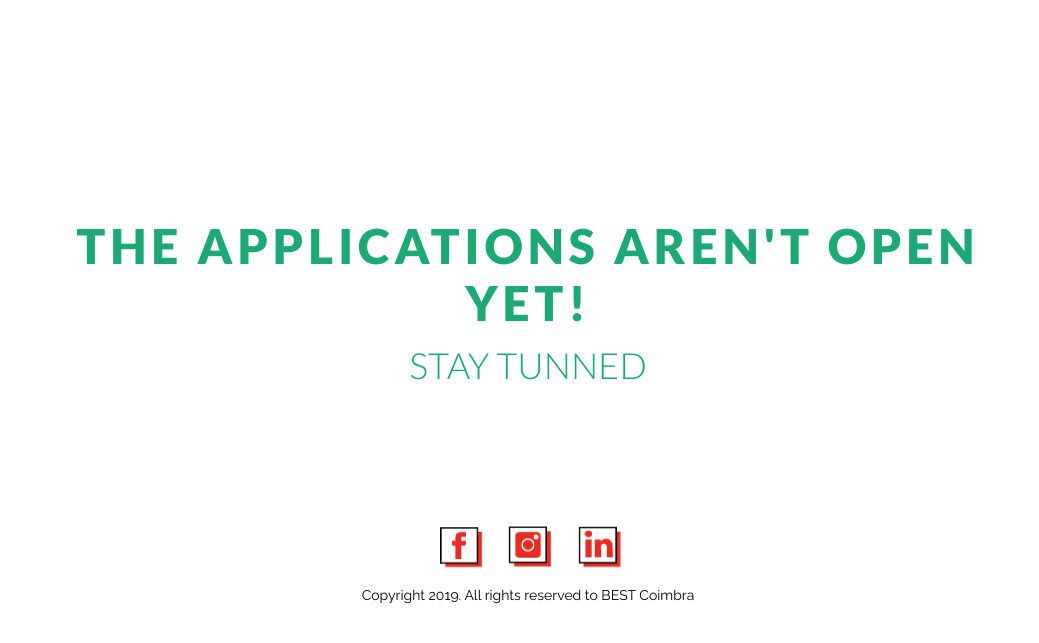
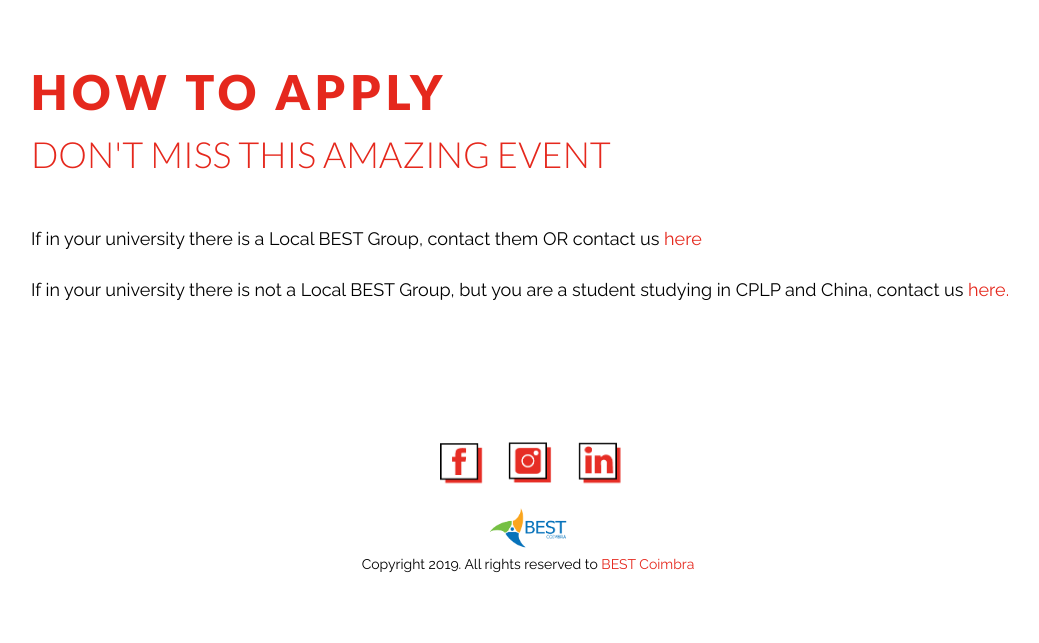
Before and after one commit to BESTCoimbra/website_cief, a PHP site: page /participant.html in a window 1280 px wide. Shown: the part 65-708 px from the top of the page, without its empty margins (112-1151 px from the left). Run offline with PHP 8.4, Linux system fonts and the light colour scheme; some libraries are stand-ins or nearby versions.

Commit message:
versão 2

```diff
--- a/css/style.css
+++ b/css/style.css
@@ -500,13 +500,24 @@ footer p{
     text-align: center;
     font-size: 16px;
 }
+.copyright{
+    text-align: center;
+}
 .redes_sociais{
+    margin-bottom: 1%;
     text-align: center;
-    margin-bottom: 1%;
 
 }
 .redes_sociais img{
     width: 5%;
+
+}
+.best{
+    text-align: center;
+}
+.best img{
+    width: 7%;
+
 }
 footer a{
     color: #E5281D;
@@ -602,6 +613,12 @@ footer a:hover{
     }
     .redes_sociais img{
         width: 8%;
+    }
+    #desktop_survival{
+    display: none;
+    }
+    #mobile_survival{
+    display: block;
     }
 
 }
@@ -770,18 +787,23 @@ footer a:hover{
 
 #participate_ind{
     margin: 0 10%;
-    margin-top: 22%;
-    text-align: center;
-    color: #1DA974;
+    margin-top: 10%;
+    color: #E5281D;
 }
-#participate_ind h2{
-    text-align: center;
+#participate_ind p{
+    color: black;
 }
+#participate_ind a{
+    color: #E5281D;
+}
+
 .slick-slide, .slider
 {
     height: 100px;
 }
-
+.text{
+    margin-top: 5%;
+}
 
 #schedule{
     margin: 0 15%;
@@ -809,3 +831,12 @@ footer a:hover{
 object{
     margin-top: 4%;
 }
+#desktop_survival{
+    display: block;
+}
+#mobile_survival{
+    display: none;
+}
+#mobile_survival a{
+    color: #196CB4;
+}
--- a/participant.html
+++ b/participant.html
@@ -71,17 +71,26 @@
         </header>
         <section id="participate_ind">
             <div class="container-fluid">
-                <h1>The Applications aren't open yet!</h1>
-                <h2>Stay Tunned</h2>
+                <h1>How to Apply</h1>
+                <h2>Don't miss this amazing event</h2>
+                <div class="text">
+                <p> If in your university there is a Local BEST Group, contact them OR contact us <a href="index.php#contact">here</a></p>
+                <p> If in your university there is not a Local BEST Group, but you are a student studying in CPLP and China, contact us <a href="index.php#contact">here.</a></p>
+                </div>
             </div>
         </section>
          <footer>
             <div class="redes_sociais">
-                <a href="#"><img class="img-responsive" src="imagens/fb.png"></a>
-                <a href="#"><img class="img-responsive" src="imagens/insta.png"></a>
-                <a href="#"><img class="img-responsive" src="imagens/in.png"></a>
-            </div>
-            <p>Copyright <i class="far fa-copyright"></i> 2019. All rights reserved to BEST Coimbra</p>
+                    <a href="#https://www.facebook.com/CIEF2020/"><img class="img-responsive" src="imagens/fb.png"></a>
+                    <a href="#https://www.instagram.com/best_cief/"><img class="img-responsive" src="imagens/insta.png"></a>
+                    <a href="#https://www.linkedin.com/company/11747385/"><img class="img-responsive" src="imagens/in.png"></a>
+                </div>
+                <div class="best">
+                    <a href="http://best.uc.pt/"><img class="img-responsive" src="imagens/BEST_logo.png"></a>
+                </div>
+                <div class="copyright">
+                <p>Copyright <i class="far fa-copyright"></i> 2019. All rights reserved to <a href="http://best.uc.pt/">BEST Coimbra</a></p>
+                    </div>
         </footer>
     </body>
 </html>
```
Also changed, not shown: index.php (+16 -6 lines), team.html (+10 -5 lines), README.md (deleted), imagens/BEST_logo.png (added), imagens/horario.jpg, 1 other file.
